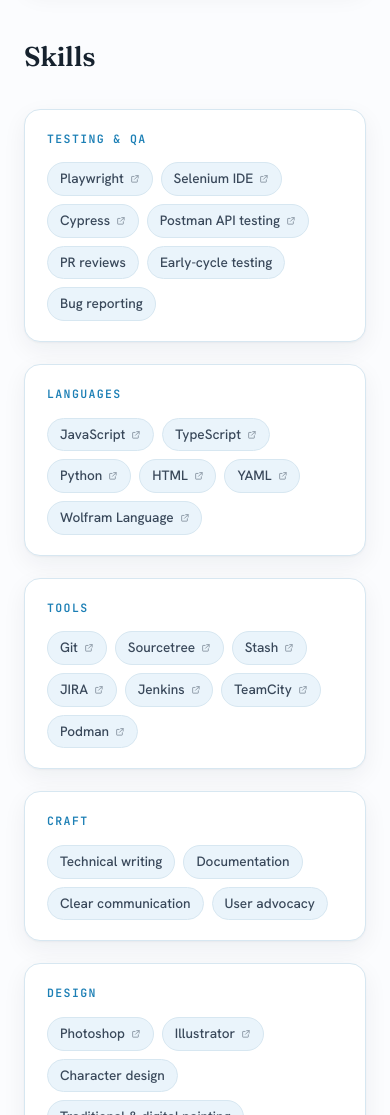
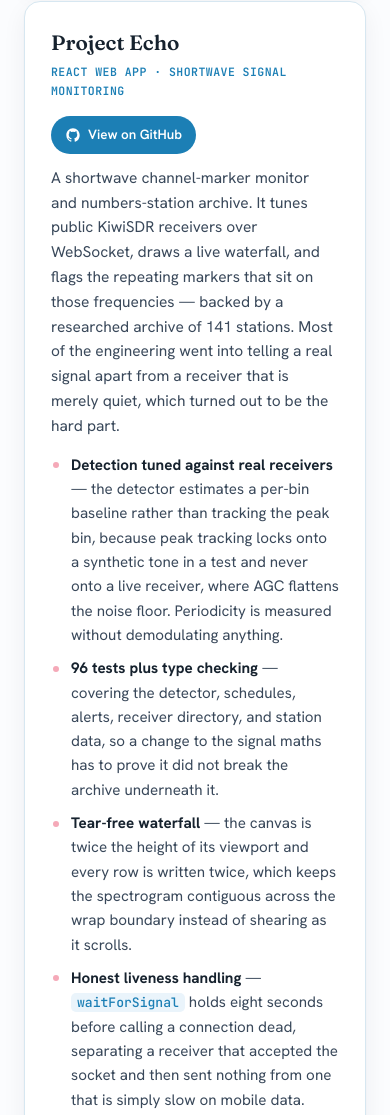
Before and after one commit to emmalegrottaglie/interactivecv, a plain HTML site: page index.html in a window 390 px wide. Shown: the part 5536-6651 px from the top of the page. Drawn offline with Linux system fonts and the light colour scheme.

Commit message:
feat: add Project Echo to projects
A shortwave channel-marker monitor and numbers-station archive built on
React and TypeScript. The card leads with the detection work — per-bin
baseline estimation instead of peak-bin tracking, which is what makes it
lock onto a real receiver rather than only a synthetic test tone — and with
the 96-test suite covering the detector, schedules, alerts, and station data.

Linked to the repository only; the app talks to KiwiSDR over ws:// and so
cannot be served over HTTPS, meaning there is no live deployment to link.

Co-Authored-By: Claude Opus 5 <noreply@anthropic.com>

```diff
--- a/index.html
+++ b/index.html
@@ -747,6 +747,30 @@ body, .sidebar, .content, .tl-card, .skill-group, .edu, .project-card,
           <li>Next.js 15</li><li>TypeScript</li><li>React 19</li><li>Tailwind v4</li><li>Vercel KV</li><li>REST APIs</li><li>Python</li>
         </ul>
       </article>
+
+      <article class="project-card reveal">
+        <div class="project-head">
+          <div>
+            <h3 class="project-title">Project Echo</h3>
+            <p class="project-sub">React web app &middot; shortwave signal monitoring</p>
+          </div>
+          <a class="project-link" href="https://github.com/emmalegrottaglie/project-echo" target="_blank" rel="noopener noreferrer">
+            <svg viewBox="0 0 24 24" fill="currentColor" aria-hidden="true"><path d="M12 2C6.48 2 2 6.58 2 12.25c0 4.53 2.87 8.37 6.84 9.73.5.1.68-.22.68-.49v-1.7c-2.78.62-3.37-1.37-3.37-1.37-.45-1.18-1.11-1.49-1.11-1.49-.91-.64.07-.62.07-.62 1 .07 1.53 1.06 1.53 1.06.89 1.57 2.34 1.12 2.91.85.09-.66.35-1.12.63-1.38-2.22-.26-4.55-1.14-4.55-5.07 0-1.12.39-2.03 1.03-2.75-.1-.26-.45-1.3.1-2.71 0 0 .84-.28 2.75 1.05a9.3 9.3 0 0 1 5 0c1.91-1.33 2.75-1.05 2.75-1.05.55 1.41.2 2.45.1 2.71.64.72 1.03 1.63 1.03 2.75 0 3.94-2.34 4.81-4.57 5.06.36.32.68.94.68 1.9v2.82c0 .27.18.6.69.49A10.26 10.26 0 0 0 22 12.25C22 6.58 17.52 2 12 2z"/></svg>
+            View on GitHub
+          </a>
+        </div>
+        <p>A shortwave channel-marker monitor and numbers-station archive. It tunes public KiwiSDR receivers over WebSocket, draws a live waterfall, and flags the repeating markers that sit on those frequencies &mdash; backed by a researched archive of 141 stations. Most of the engineering went into telling a real signal apart from a receiver that is merely quiet, which turned out to be the hard part.</p>
+        <ul class="project-points">
+          <li><strong>Detection tuned against real receivers</strong> &mdash; the detector estimates a per-bin baseline rather than tracking the peak bin, because peak tracking locks onto a synthetic tone in a test and never onto a live receiver, where AGC flattens the noise floor. Periodicity is measured without demodulating anything.</li>
+          <li><strong>96 tests plus type checking</strong> &mdash; covering the detector, schedules, alerts, receiver directory, and station data, so a change to the signal maths has to prove it did not break the archive underneath it.</li>
+          <li><strong>Tear-free waterfall</strong> &mdash; the canvas is twice the height of its viewport and every row is written twice, which keeps the spectrogram contiguous across the wrap boundary instead of shearing as it scrolls.</li>
+          <li><strong>Honest liveness handling</strong> &mdash; <code>waitForSignal</code> holds eight seconds before calling a connection dead, separating a receiver that accepted the socket and then sent nothing from one that is simply slow on mobile data.</li>
+          <li><strong>Sourced archive</strong> &mdash; 141 stations, 186 transmission slots, and 776+ receivers filterable by SNR and browsable on a map. Station data comes from Priyom.org under CC BY-NC-SA, and schedules are labelled as dated listener reports rather than official timetables.</li>
+        </ul>
+        <ul class="chips">
+          <li>React</li><li>TypeScript</li><li>Node.js</li><li>WebSocket</li><li>Canvas</li><li>Android build</li>
+        </ul>
+      </article>
     </section>
 
     <!-- SKILLS ----------------------------------------------------------- -->
```
